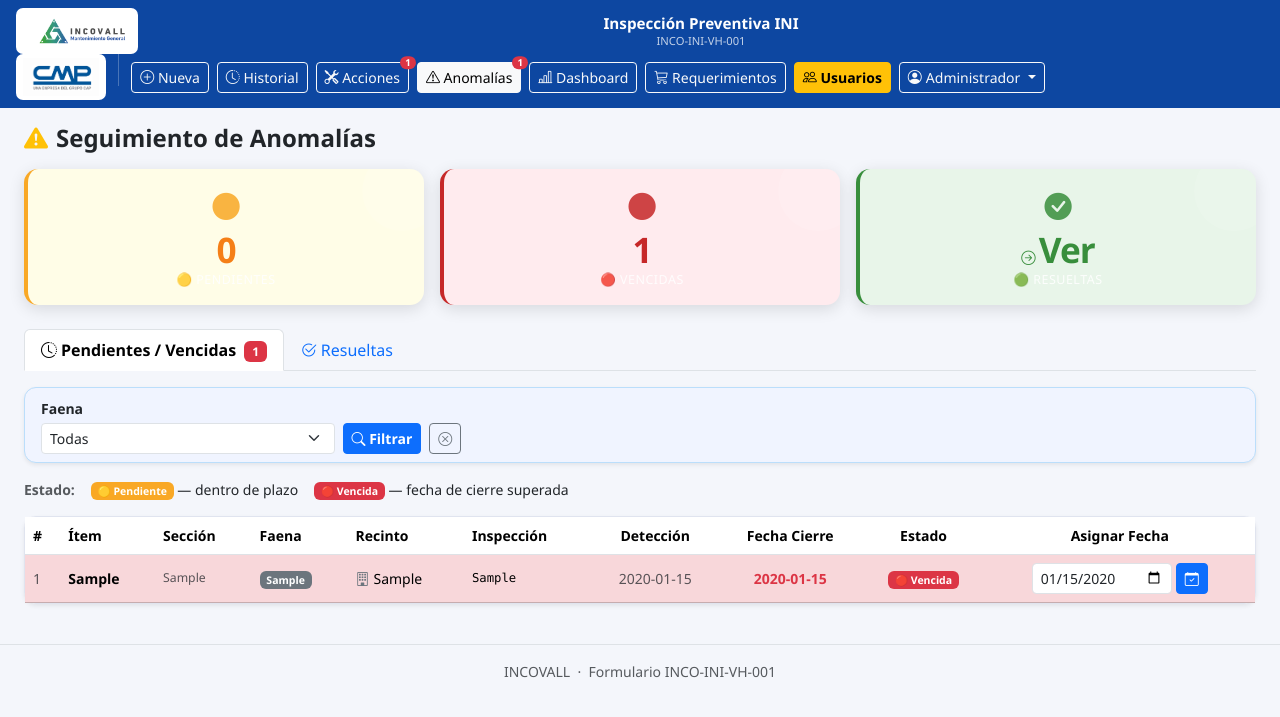
After one commit to aopincheirabadilla-tech/incovall-ini-checklist, a Flask app: page /anomalias in a window 1280 px wide. The commit adds this page. Shown: the top 717 px of the page. Run offline with Flask 3, Linux system fonts and the light colour scheme; a user stored in the database is signed in; tables that the repository leaves empty hold one stand-in row (values such as "Sample post").

Commit message:
Feat: sistema de seguimiento de anomalías con estados PENDIENTE/VENCIDA/RESUELTA
- Nueva tabla `anomalias` en DB (item, faena, recinto, fecha_deteccion, fecha_cierre)
- guardar(): crea anomalía automática cuando ítem = NO (evita duplicados abiertos)
- guardar(): resuelve anomalías abiertas automáticamente cuando ítem = SI
- Estado VENCIDA: calculado al vuelo (fecha_cierre < hoy, sin cron job)
- Estado RESUELTA: guardado en DB con correlativo y fecha de la inspección que lo resuelve
- Ruta GET /anomalias con tabs Pendientes/Vencidas y Resueltas
- Ruta POST /anomalias/<id>/asignar-fecha (solo supervisores)
- Badge rojo en navbar con conteo de vencidas
- Template anomalias.html: tabla escritorio + tarjetas móvil + KPIs

Co-Authored-By: Claude Sonnet 4.6 <noreply@anthropic.com>

```diff
--- a/app.py
+++ b/app.py
@@ -284,6 +284,27 @@ def init_db():
             fecha_ultimo_reporte TEXT,
             estado              TEXT NOT NULL DEFAULT 'Pendiente',
             created_at          TIMESTAMP DEFAULT CURRENT_TIMESTAMP
+        )
+    ''')
+
+    c.execute('''
+        CREATE TABLE IF NOT EXISTS anomalias (
+            id                          INTEGER PRIMARY KEY AUTOINCREMENT,
+            inspeccion_id               INTEGER NOT NULL,
+            item_idx                    INTEGER NOT NULL,
+            seccion                     TEXT NOT NULL,
+            item                        TEXT NOT NULL,
+            faena                       TEXT,
+            recinto                     TEXT,
+            correlativo                 TEXT,
+            fecha_deteccion             TEXT NOT NULL,
+            fecha_cierre                TEXT,
+            estado                      TEXT NOT NULL DEFAULT 'Pendiente',
+            inspeccion_resolucion_id    INTEGER,
+            correlativo_resolucion      TEXT,
+            fecha_resolucion            TEXT,
+            created_at                  TIMESTAMP DEFAULT CURRENT_TIMESTAMP,
+            FOREIGN KEY (inspeccion_id) REFERENCES inspecciones(id)
         )
     ''')
 
@@ -640,6 +661,10 @@ def guardar():
 
         correlativo = data.get('correlativo', 'UNK')
 
+        fecha_insp_str = data.get('fecha') or datetime.now().strftime('%Y-%m-%d')
+        req_faena      = normalizar_faena(data.get('faena', ''))
+        req_recinto    = (data.get('nombre_recinto') or '').title()
+
         for i, (seccion, item) in enumerate(FLAT_ITEMS):
             valor      = data.get(f'valor_{i}', 'N/A')
             comentario = data.get(f'comentario_{i}', '')
@@ -647,6 +672,18 @@ def guardar():
                 INSERT INTO items_checklist (inspeccion_id, seccion, item, valor, comentario)
                 VALUES (?,?,?,?,?)
             ''', (inspeccion_id, seccion, item, valor, comentario))
+
+            # Resolver anomalías abiertas cuando el ítem se marca SI
+            if valor == 'SI':
+                conn.execute('''
+                    UPDATE anomalias
+                    SET estado='Resuelta',
+                        inspeccion_resolucion_id=?,
+                        correlativo_resolucion=?,
+                        fecha_resolucion=?
+                    WHERE item=? AND recinto=? AND faena=? AND estado='Pendiente'
+                ''', (inspeccion_id, correlativo, fecha_insp_str,
+                      item, req_recinto, req_faena))
 
             # Guardar foto y crear acción correctiva si el valor es NO
             if valor == 'NO':
@@ -679,10 +716,22 @@ def guardar():
                     'Pendiente',
                 ))
 
+                # Anomalía: crear solo si no existe una abierta para mismo ítem+recinto+faena
+                anom_existe = conn.execute(
+                    '''SELECT id FROM anomalias
+                       WHERE item=? AND recinto=? AND faena=? AND estado='Pendiente' ''',
+                    (item, req_recinto, req_faena)
+                ).fetchone()
+                if not anom_existe:
+                    conn.execute('''
+                        INSERT INTO anomalias
+                            (inspeccion_id, item_idx, seccion, item, faena, recinto,
+                             correlativo, fecha_deteccion, estado)
+                        VALUES (?,?,?,?,?,?,?,?,'Pendiente')
+                    ''', (inspeccion_id, i, seccion, item,
+                          req_faena, req_recinto, correlativo, fecha_insp_str))
+
                 # Requerimiento: incrementar si existe, crear si no
-                fecha_insp_str = data.get('fecha') or datetime.now().strftime('%Y-%m-%d')
-                req_faena   = normalizar_faena(data.get('faena', ''))
-                req_recinto = (data.get('nombre_recinto') or '').title()
                 existing = conn.execute(
                     '''SELECT id FROM requerimientos
                        WHERE item_nombre=? AND faena=? AND recinto=? AND estado='Pendiente' ''',
@@ -884,11 +933,42 @@ def _acciones_pendientes_usuario():
     return n
 
 
+def _anomalias_vencidas_count():
+    """Cuenta anomalías vencidas visibles para el usuario actual."""
+    if not current_user.is_authenticated:
+        return 0
+    today = datetime.now().strftime('%Y-%m-%d')
+    conn  = get_db()
+    if current_user.is_admin():
+        n = conn.execute(
+            "SELECT COUNT(*) FROM anomalias "
+            "WHERE estado='Pendiente' AND fecha_cierre IS NOT NULL AND fecha_cierre < ?",
+            (today,)
+        ).fetchone()[0]
+    elif current_user.faena:
+        n = conn.execute(
+            "SELECT COUNT(*) FROM anomalias "
+            "WHERE estado='Pendiente' AND fecha_cierre IS NOT NULL AND fecha_cierre < ? AND faena=?",
+            (today, current_user.faena)
+        ).fetchone()[0]
+    else:
+        n = conn.execute(
+            "SELECT COUNT(*) FROM anomalias "
+            "WHERE estado='Pendiente' AND fecha_cierre IS NOT NULL AND fecha_cierre < ?",
+            (today,)
+        ).fetchone()[0]
+    conn.close()
+    return n
+
+
 # Inyectar contador y utilidades en todos los templates
 @app.context_processor
 def inject_globals():
-    count = _acciones_pendientes_usuario() if current_user.is_authenticated else 0
-    return {'acciones_pendientes_badge': count, 'normalizar_faena': normalizar_faena}
+    count   = _acciones_pendientes_usuario() if current_user.is_authenticated else 0
+    venc    = _anomalias_vencidas_count()    if current_user.is_authenticated else 0
+    return {'acciones_pendientes_badge': count,
+            'anomalias_vencidas_badge':  venc,
+            'normalizar_faena':          normalizar_faena}
 
 
 @app.route('/acciones')
@@ -1240,6 +1320,80 @@ def req_gestionar(req_id):
     conn.close()
     flash('Requerimiento marcado como Gestionado.', 'success')
     return redirect(request.referrer or url_for('requerimientos'))
+
+
+# ─── Anomalías ───────────────────────────────────────────────────────────────
+
+@app.route('/anomalias')
+@login_required
+def anomalias():
+    tab     = request.args.get('tab', 'activas')   # 'activas' | 'resueltas'
+    faena_f = request.args.get('faena', '').strip()
+    today   = datetime.now().strftime('%Y-%m-%d')
+
+    q  = "SELECT * FROM anomalias WHERE 1=1"
+    p  = []
+
+    # Filtro por rol / faena
+    if not current_user.is_admin() and current_user.faena:
+        q += " AND faena=?"
+        p.append(current_user.faena)
+    elif faena_f:
+        q += " AND faena=?"
+        p.append(faena_f)
+
+    if tab == 'resueltas':
+        q += " AND estado='Resuelta' ORDER BY fecha_resolucion DESC"
+    else:
+        q += " AND estado='Pendiente' ORDER BY CASE WHEN fecha_cierre IS NOT NULL AND fecha_cierre < ? THEN 0 ELSE 1 END, fecha_cierre ASC NULLS LAST"
+        p.insert(len(p), today)   # para el CASE
+
+    conn  = get_db()
+    rows  = conn.execute(q, p).fetchall()
+    conn.close()
+
+    # Calcular estado visual en Python (PENDIENTE / VENCIDA)
+    activas = []
+    for r in rows:
+        d = dict(r)
+        if tab == 'activas':
+            if d['fecha_cierre'] and d['fecha_cierre'] < today:
+                d['estado_visual'] = 'Vencida'
+            else:
+                d['estado_visual'] = 'Pendiente'
+        else:
+            d['estado_visual'] = 'Resuelta'
+        activas.append(d)
+
+    n_pendientes = sum(1 for a in activas if a['estado_visual'] == 'Pendiente') if tab == 'activas' else 0
+    n_vencidas   = sum(1 for a in activas if a['estado_visual'] == 'Vencida')   if tab == 'activas' else 0
+
+    return render_template('anomalias.html',
+                           anomalias=activas,
+                           tab=tab,
+                           faena_f=faena_f,
+                           faenas=FAENAS,
+                           today=today,
+                           n_pendientes=n_pendientes,
+                           n_vencidas=n_vencidas)
+
+
+@app.route('/anomalias/<int:anom_id>/asignar-fecha', methods=['POST'])
+@login_required
+def anomalia_asignar_fecha(anom_id):
+    if not current_user.is_supervisor():
+        flash('Solo supervisores pueden asignar fecha de cierre.', 'danger')
+        return redirect(url_for('anomalias'))
+    fecha = request.form.get('fecha_cierre', '').strip()
+    if not fecha:
+        flash('Debes ingresar una fecha de cierre.', 'danger')
+        return redirect(url_for('anomalias'))
+    conn = get_db()
+    conn.execute("UPDATE anomalias SET fecha_cierre=? WHERE id=?", (fecha, anom_id))
+    conn.commit()
+    conn.close()
+    flash('Fecha de cierre asignada correctamente.', 'success')
+    return redirect(url_for('anomalias'))
 
 
 # ─── Admin: Gestión de Usuarios ──────────────────────────────────────────────
--- /dev/null
+++ b/templates/anomalias.html
@@ -0,0 +1,254 @@
+{% extends "base.html" %}
+{% block title %}Anomalías – INCOVALL{% endblock %}
+
+{% block content %}
+
+<div class="d-flex justify-content-between align-items-center mb-3 flex-wrap gap-2">
+  <h4 class="fw-bold mb-0">
+    <i class="bi bi-exclamation-triangle-fill text-warning me-2"></i>Seguimiento de Anomalías
+  </h4>
+</div>
+
+<!-- ══ KPIs (solo en tab activas) ════════════════════════════════════════════ -->
+{% if tab == 'activas' %}
+<div class="row g-3 mb-4">
+  <div class="col-6 col-md-4">
+    <div class="kpi-card" style="border-left:4px solid #f9a825; background:#fffde7;">
+      <div class="kpi-icon" style="color:#f9a825;"><i class="bi bi-circle-fill"></i></div>
+      <div class="kpi-num" style="color:#f57f17;">{{ n_pendientes }}</div>
+      <div class="kpi-label">🟡 Pendientes</div>
+    </div>
+  </div>
+  <div class="col-6 col-md-4">
+    <div class="kpi-card" style="border-left:4px solid #c62828; background:#ffebee;">
+      <div class="kpi-icon" style="color:#c62828;"><i class="bi bi-circle-fill"></i></div>
+      <div class="kpi-num" style="color:#c62828;">{{ n_vencidas }}</div>
+      <div class="kpi-label">🔴 Vencidas</div>
+    </div>
+  </div>
+  <div class="col-12 col-md-4">
+    <div class="kpi-card" style="border-left:4px solid #388e3c; background:#e8f5e9;">
+      <div class="kpi-icon" style="color:#388e3c;"><i class="bi bi-check-circle-fill"></i></div>
+      <div class="kpi-num" style="color:#388e3c;">
+        <a href="/anomalias?tab=resueltas" class="text-decoration-none" style="color:inherit;">
+          <i class="bi bi-arrow-right-circle me-1" style="font-size:.9rem;"></i>Ver
+        </a>
+      </div>
+      <div class="kpi-label">🟢 Resueltas</div>
+    </div>
+  </div>
+</div>
+{% endif %}
+
+<!-- ══ Tabs ═══════════════════════════════════════════════════════════════════ -->
+<ul class="nav nav-tabs mb-3">
+  <li class="nav-item">
+    <a class="nav-link {% if tab == 'activas' %}active fw-semibold{% endif %}"
+       href="/anomalias?tab=activas{% if faena_f %}&faena={{ faena_f }}{% endif %}">
+      <i class="bi bi-clock-history me-1"></i>Pendientes / Vencidas
+      {% if n_pendientes + n_vencidas > 0 and tab == 'activas' %}
+      <span class="badge bg-danger ms-1">{{ n_pendientes + n_vencidas }}</span>
+      {% endif %}
+    </a>
+  </li>
+  <li class="nav-item">
+    <a class="nav-link {% if tab == 'resueltas' %}active fw-semibold{% endif %}"
+       href="/anomalias?tab=resueltas{% if faena_f %}&faena={{ faena_f }}{% endif %}">
+      <i class="bi bi-check2-circle me-1"></i>Resueltas
+    </a>
+  </li>
+</ul>
+
+<!-- ══ Filtros ════════════════════════════════════════════════════════════════ -->
+{% if current_user.is_admin() %}
+<div class="card shadow-sm mb-3" style="background:#f0f4ff; border-color:#bbdefb;">
+  <div class="card-body py-2">
+    <form method="GET" action="/anomalias" class="row g-2 align-items-end">
+      <input type="hidden" name="tab" value="{{ tab }}">
+      <div class="col-6 col-md-3">
+        <label class="form-label fw-semibold small mb-1">Faena</label>
+        <select name="faena" class="form-select form-select-sm">
+          <option value="">Todas</option>
+          {% for f in faenas %}
+          <option value="{{ f }}" {{ 'selected' if faena_f == f }}>{{ f }}</option>
+          {% endfor %}
+        </select>
+      </div>
+      <div class="col-auto d-flex gap-2">
+        <button type="submit" class="btn btn-primary btn-sm fw-semibold">
+          <i class="bi bi-search"></i> Filtrar
+        </button>
+        <a href="/anomalias?tab={{ tab }}" class="btn btn-outline-secondary btn-sm">
+          <i class="bi bi-x-circle"></i>
+        </a>
+      </div>
+    </form>
+  </div>
+</div>
+{% endif %}
+
+<!-- ══ Leyenda ════════════════════════════════════════════════════════════════ -->
+{% if tab == 'activas' %}
+<div class="d-flex gap-3 mb-3 flex-wrap align-items-center small">
+  <span class="fw-semibold text-muted">Estado:</span>
+  <span><span class="badge" style="background:#f9a825;">🟡 Pendiente</span> — dentro de plazo</span>
+  <span><span class="badge bg-danger">🔴 Vencida</span> — fecha de cierre superada</span>
+</div>
+{% endif %}
+
+<!-- ══ Tabla escritorio ════════════════════════════════════════════════════════ -->
+{% if anomalias %}
+<div class="d-none d-md-block">
+  <div class="card shadow-sm">
+    <div class="table-responsive">
+      <table class="table table-hover align-middle mb-0 small">
+        <thead style="background:#1a3a5c; color:white;">
+          <tr>
+            <th>#</th>
+            <th>Ítem</th>
+            <th>Sección</th>
+            <th>Faena</th>
+            <th>Recinto</th>
+            <th>Inspección</th>
+            <th class="text-center">Detección</th>
+            {% if tab == 'activas' %}
+            <th class="text-center">Fecha Cierre</th>
+            <th class="text-center">Estado</th>
+            {% if current_user.is_supervisor() %}
+            <th class="text-center">Asignar Fecha</th>
+            {% endif %}
+            {% else %}
+            <th class="text-center">Resuelta en</th>
+            <th class="text-center">Inspección resolución</th>
+            {% endif %}
+          </tr>
+        </thead>
+        <tbody>
+          {% for a in anomalias %}
+          <tr class="{{ 'table-danger' if a['estado_visual'] == 'Vencida' else ('table-warning' if a['estado_visual'] == 'Pendiente' else 'table-success bg-opacity-25') }}">
+            <td class="text-muted">{{ loop.index }}</td>
+            <td class="fw-semibold">{{ a['item'] }}</td>
+            <td class="text-muted small">{{ a['seccion'] }}</td>
+            <td><span class="badge bg-secondary">{{ a['faena'] or '—' }}</span></td>
+            <td><i class="bi bi-building text-secondary me-1"></i>{{ a['recinto'] or '—' }}</td>
+            <td class="font-monospace small">{{ a['correlativo'] or '—' }}</td>
+            <td class="text-center text-muted">{{ a['fecha_deteccion'] }}</td>
+            {% if tab == 'activas' %}
+            <td class="text-center">
+              {% if a['fecha_cierre'] %}
+                <span class="fw-semibold {{ 'text-danger' if a['estado_visual'] == 'Vencida' else 'text-dark' }}">
+                  {{ a['fecha_cierre'] }}
+                </span>
+              {% else %}
+                <span class="text-muted fst-italic">Sin asignar</span>
+              {% endif %}
+            </td>
+            <td class="text-center">
+              {% if a['estado_visual'] == 'Vencida' %}
+                <span class="badge bg-danger">🔴 Vencida</span>
+              {% else %}
+                <span class="badge" style="background:#f9a825; color:#000;">🟡 Pendiente</span>
+              {% endif %}
+            </td>
+            {% if current_user.is_supervisor() %}
+            <td class="text-center">
+              <form method="POST" action="/anomalias/{{ a['id'] }}/asignar-fecha"
+                    class="d-flex gap-1 justify-content-center align-items-center">
+                <input type="date" name="fecha_cierre"
+                       value="{{ a['fecha_cierre'] or '' }}"
+                       min="{{ today }}"
+                       class="form-control form-control-sm" style="max-width:140px;"
+                       required>
+                <button type="submit" class="btn btn-sm btn-primary" title="Guardar fecha">
+                  <i class="bi bi-calendar-check"></i>
+                </button>
+              </form>
+            </td>
+            {% endif %}
+            {% else %}
+            <td class="text-center text-success fw-semibold">{{ a['fecha_resolucion'] or '—' }}</td>
+            <td class="text-center font-monospace small">{{ a['correlativo_resolucion'] or '—' }}</td>
+            {% endif %}
+          </tr>
+          {% endfor %}
+        </tbody>
+      </table>
+    </div>
+  </div>
+</div>
+
+<!-- ══ Tarjetas móvil ══════════════════════════════════════════════════════════ -->
+<div class="d-md-none">
+  {% for a in anomalias %}
+  <div class="card mb-2 shadow-sm
+    {{ 'border-danger' if a['estado_visual'] == 'Vencida' else
+       ('border-warning' if a['estado_visual'] == 'Pendiente' else 'border-success') }}">
+    <div class="card-body py-2 px-3">
+      <!-- Header -->
+      <div class="d-flex justify-content-between align-items-start mb-1">
+        <div class="fw-semibold">{{ a['item'] }}</div>
+        {% if a['estado_visual'] == 'Vencida' %}
+          <span class="badge bg-danger ms-2">🔴 Vencida</span>
+        {% elif a['estado_visual'] == 'Pendiente' %}
+          <span class="badge ms-2" style="background:#f9a825;color:#000;">🟡 Pendiente</span>
+        {% else %}
+          <span class="badge bg-success ms-2">🟢 Resuelta</span>
+        {% endif %}
+      </div>
+      <div class="small text-muted mb-1">
+        <span class="badge bg-secondary me-1">{{ a['faena'] or '—' }}</span>
+        <i class="bi bi-building me-1"></i>{{ a['recinto'] or '—' }}
+      </div>
+      <div class="small text-muted mb-1">
+        <i class="bi bi-file-text me-1"></i>{{ a['correlativo'] or '—' }}
+        &nbsp;·&nbsp;
+        <i class="bi bi-calendar2 me-1"></i>{{ a['fecha_deteccion'] }}
+      </div>
+      {% if tab == 'activas' %}
+      <div class="small mb-2">
+        <strong>Fecha cierre:</strong>
+        {% if a['fecha_cierre'] %}
+          <span class="{{ 'text-danger fw-semibold' if a['estado_visual'] == 'Vencida' else '' }}">
+            {{ a['fecha_cierre'] }}
+          </span>
+        {% else %}
+          <span class="text-muted fst-italic">Sin asignar</span>
+        {% endif %}
+      </div>
+      {% if current_user.is_supervisor() %}
+      <form method="POST" action="/anomalias/{{ a['id'] }}/asignar-fecha"
+            class="d-flex gap-2 align-items-center">
+        <input type="date" name="fecha_cierre"
+               value="{{ a['fecha_cierre'] or '' }}"
+               min="{{ today }}"
+               class="form-control form-control-sm flex-fill" required>
+        <button type="submit" class="btn btn-sm btn-primary">
+          <i class="bi bi-calendar-check"></i> Guardar
+        </button>
+      </form>
+      {% endif %}
+      {% else %}
+      <div class="small text-success">
+        <i class="bi bi-check-circle-fill me-1"></i>
+        Resuelta el {{ a['fecha_resolucion'] or '—' }}
+        — {{ a['correlativo_resolucion'] or '' }}
+      </div>
+      {% endif %}
+    </div>
+  </div>
+  {% endfor %}
+</div>
+
+{% else %}
+<div class="text-center py-5 text-muted">
+  {% if tab == 'activas' %}
+  <i class="bi bi-check-circle" style="font-size:3.5rem; color:#2e7d32; opacity:.5;"></i>
+  <p class="mt-2 fs-5">Sin anomalías activas. ¡Todo en orden!</p>
+  {% else %}
+  <i class="bi bi-archive" style="font-size:3.5rem; color:#1565c0; opacity:.4;"></i>
+  <p class="mt-2 fs-5">No hay anomalías resueltas aún.</p>
+  {% endif %}
+</div>
+{% endif %}
+
+{% endblock %}
--- a/templates/base.html
+++ b/templates/base.html
@@ -61,6 +61,17 @@
         <span class="position-absolute top-0 start-100 translate-middle badge rounded-pill bg-danger"
               style="font-size:0.6rem; min-width:16px; padding:2px 4px;">
           {{ acciones_pendientes_badge if acciones_pendientes_badge < 100 else '99+' }}
+        </span>
+        {% endif %}
+      </a>
+
+      <!-- Anomalías -->
+      <a href="/anomalias" class="btn btn-outline-light btn-sm position-relative {% if request.path.startswith('/anomalias') %}active{% endif %}">
+        <i class="bi bi-exclamation-triangle"></i> <span class="d-none d-md-inline">Anomalías</span>
+        {% if anomalias_vencidas_badge > 0 %}
+        <span class="position-absolute top-0 start-100 translate-middle badge rounded-pill bg-danger"
+              style="font-size:0.6rem; min-width:16px; padding:2px 4px;">
+          {{ anomalias_vencidas_badge if anomalias_vencidas_badge < 100 else '99+' }}
         </span>
         {% endif %}
       </a>
```
